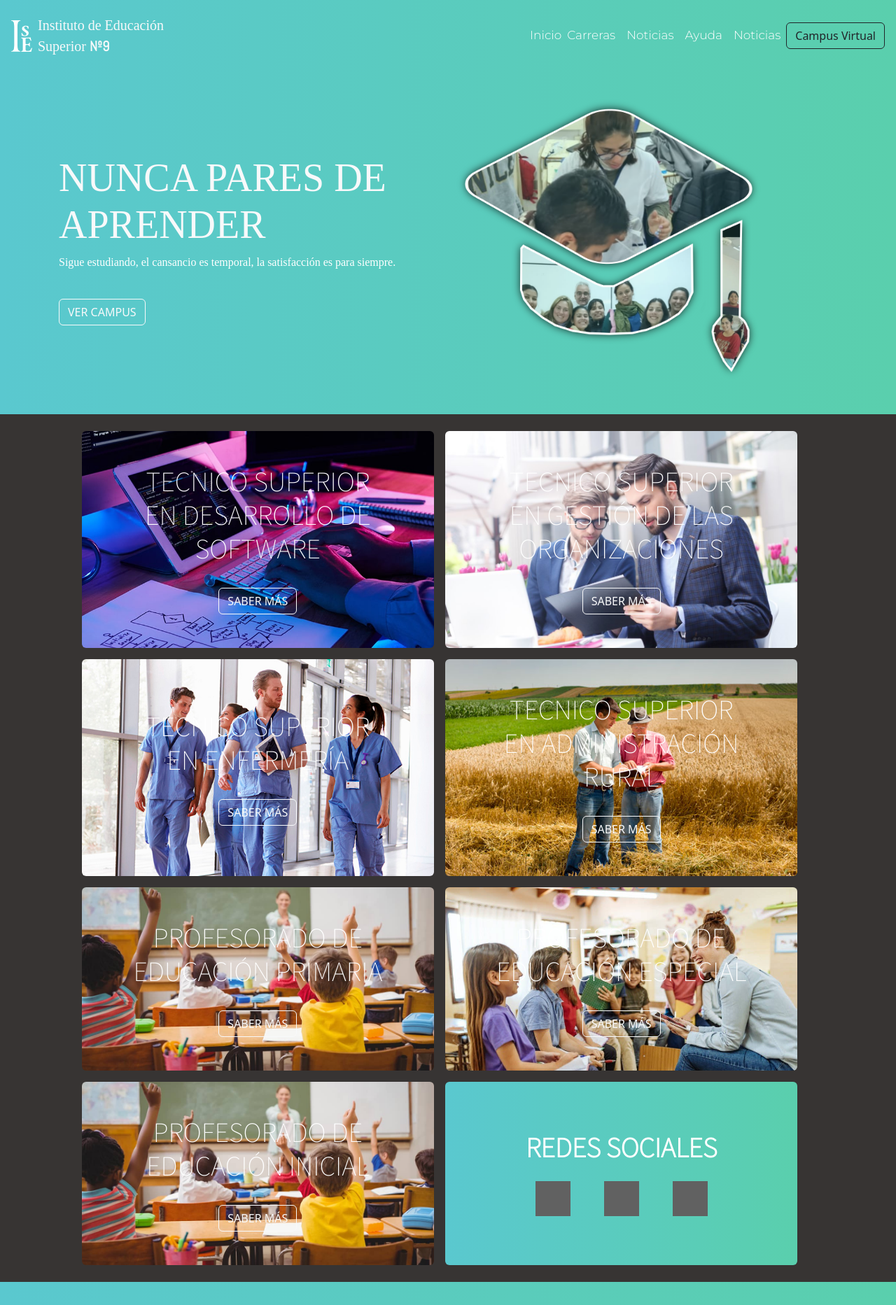
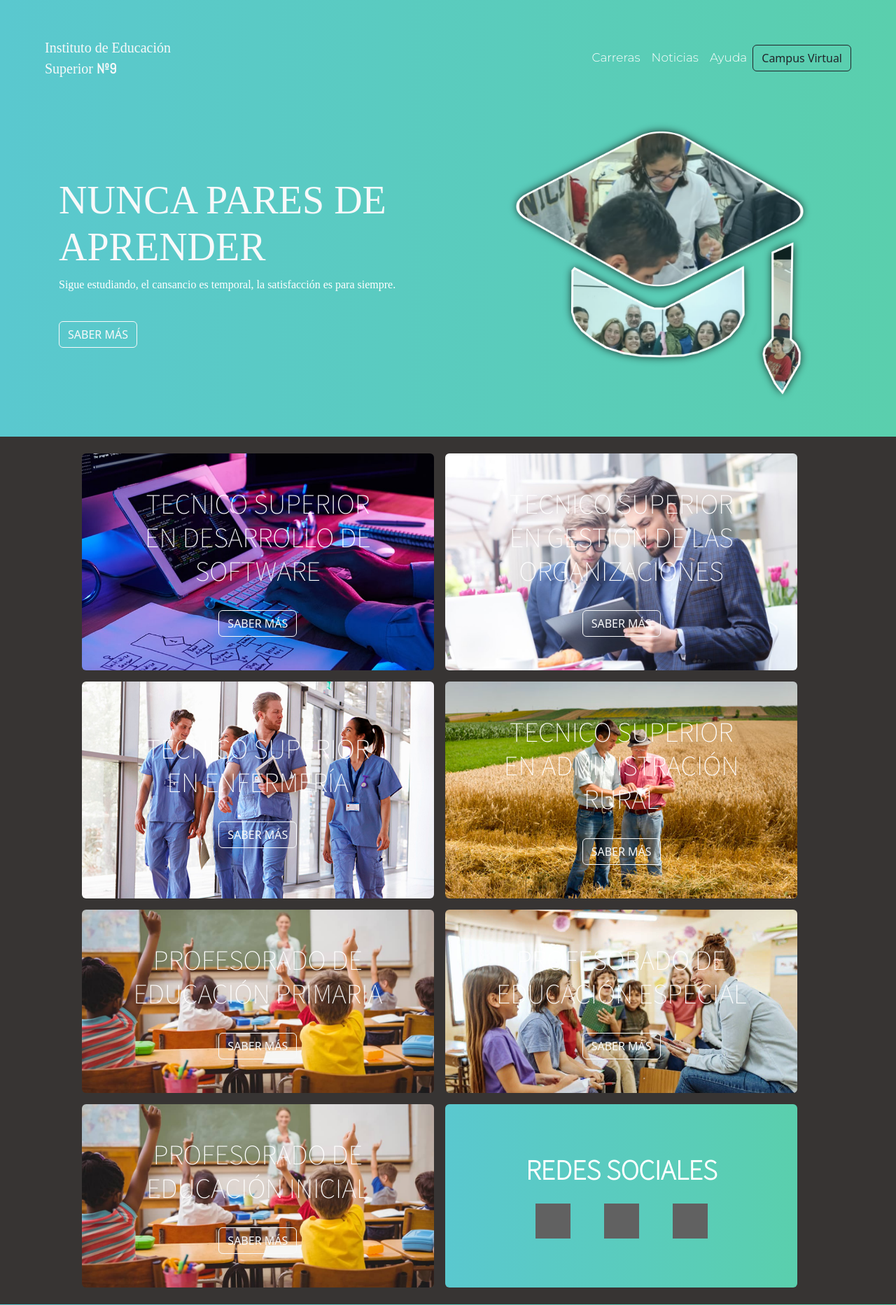
Before and after one commit to jaglux12/pagina-instituto-isp9, a PHP site: page / in a window 1280 px wide. Shown: the top 1865 px of the page at 70% size. Run offline with PHP 8.4, Linux system fonts and the light colour scheme; some libraries are stand-ins or nearby versions; some web fonts are replaced; grey boxes are pictures that could not be loaded.

Commit message:
cambios y errores en el header

```diff
--- a/references/header.php
+++ b/references/header.php
@@ -1,10 +1,10 @@
 
-<nav class="navbar navbar-expand-md navbar-light pt-3 px-3 justify-content-between">
+<nav class="navbar navbar-expand-md navbar-light pt-5 px-3 justify-content-between">
 
-  <a href="index.php" class="navbar-brand fs-1 d-xs-block d-md-none" id="tituloMenuDesplegable"> IES <strong><label >Nº9</label></strong>  </a>
+  <a href="index.php" class="navbar-brand fs-1 d-xs-block d-md-none ms-4" id="tituloMenuDesplegable"> IES <strong><label >Nº9</label></strong>  </a>
 
-  <img src="img/logo_ies.png" width="30px" height="45px"class="d-none d-md-block">
-  <a href="index.php" class="navbar-brand text-light fs-5 d-none d-md-block ms-2" id="tituloPresentacion"> Instituto de Educación <br> Superior <strong><label id="tituloMenuDesplegable" >Nº9</label></strong>  </a>
+  <!-- <img src="img/logo_ies.png" width="30px" height="45px"class="d-none d-md-block ms-5"> -->
+  <a href="index.php" class="navbar-brand text-light fs-5 d-none d-md-block ms-5" id="tituloPresentacion"> Instituto de Educación <br> Superior <strong><label id="tituloMenuDesplegable" >Nº9</label></strong>  </a>
 
   <!-- Botón que se muestra cuando la barra de navegación de colapsa -->
   <button type="button" class="navbar-toggler rounded bg-dark border-transparent" data-bs-toggle="offcanvas"
@@ -69,12 +69,10 @@
 
   </div>
 
-  <div class="collapse navbar-collapse justify-content-end">
-    <a href="index.php" class="my-1" id="itemsNavBar">Inicio</a>
+  <div class="collapse navbar-collapse justify-content-end me-5">
     <a href="#" class="mx-2" id="itemsNavBar">Carreras</a>
     <a href="#" class="mx-2" id="itemsNavBar">Noticias</a>
     <a href="#" class="mx-2" id="itemsNavBar">Ayuda</a>
-    <a href="#" class="mx-2" id="itemsNavBar">Noticias</a>
     <button type="button" class="btn btn-outline-dark">Campus Virtual</button>
   </div>
 
--- a/references/section_header.php
+++ b/references/section_header.php
@@ -3,10 +3,10 @@
       <div class="col-md-6 d-flex align-items-start flex-column ps-5">
         <h1 class="display-4 text-light" id="tituloPresentacion">NUNCA PARES DE APRENDER</h1>
         <p class="text-white" id="tituloPresentacion">Sigue estudiando, el cansancio es temporal, la satisfacción es para siempre.</p>
-        <button type="button" class="btn btn-outline-light mt-4">VER CAMPUS</button>
+        <button type="button" class="btn btn-outline-light mt-4">SABER MÁS</button>
       </div>
       <div class="col-md-6 d-none d-md-block">
-        <div class="d-flex justify-conte-center">
+        <div class="d-flex justify-content-center">
           <img src="img/logo_index_i.png" width="75%" height="75%">
         </div>
       </div>
```
